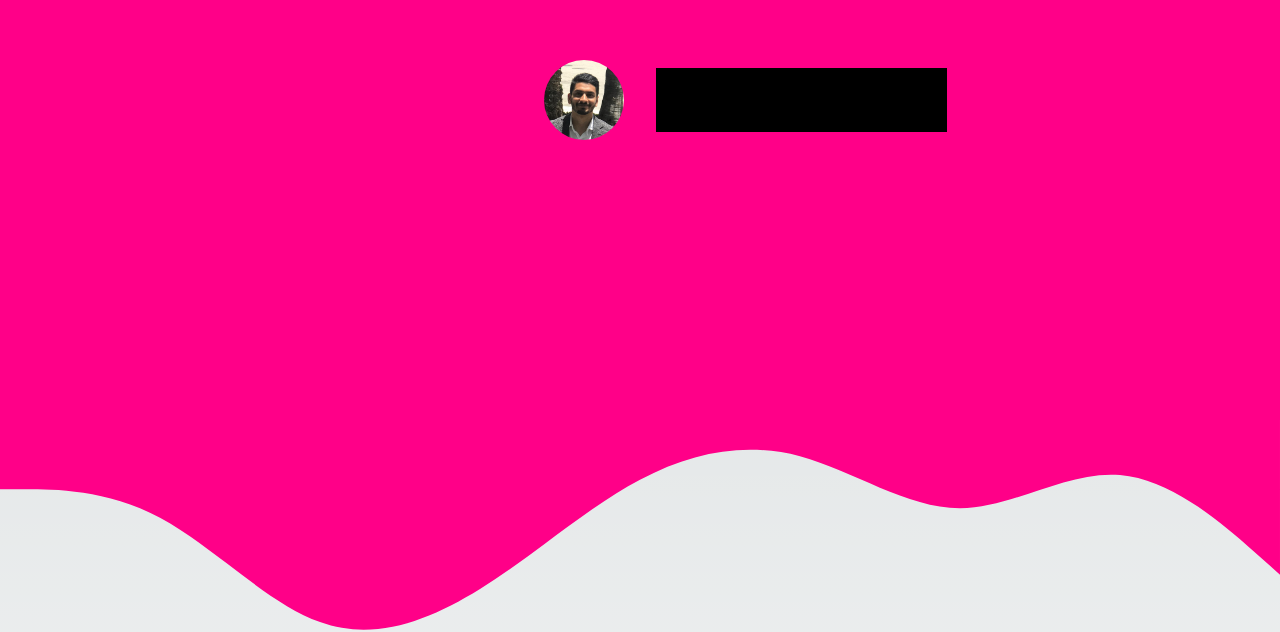
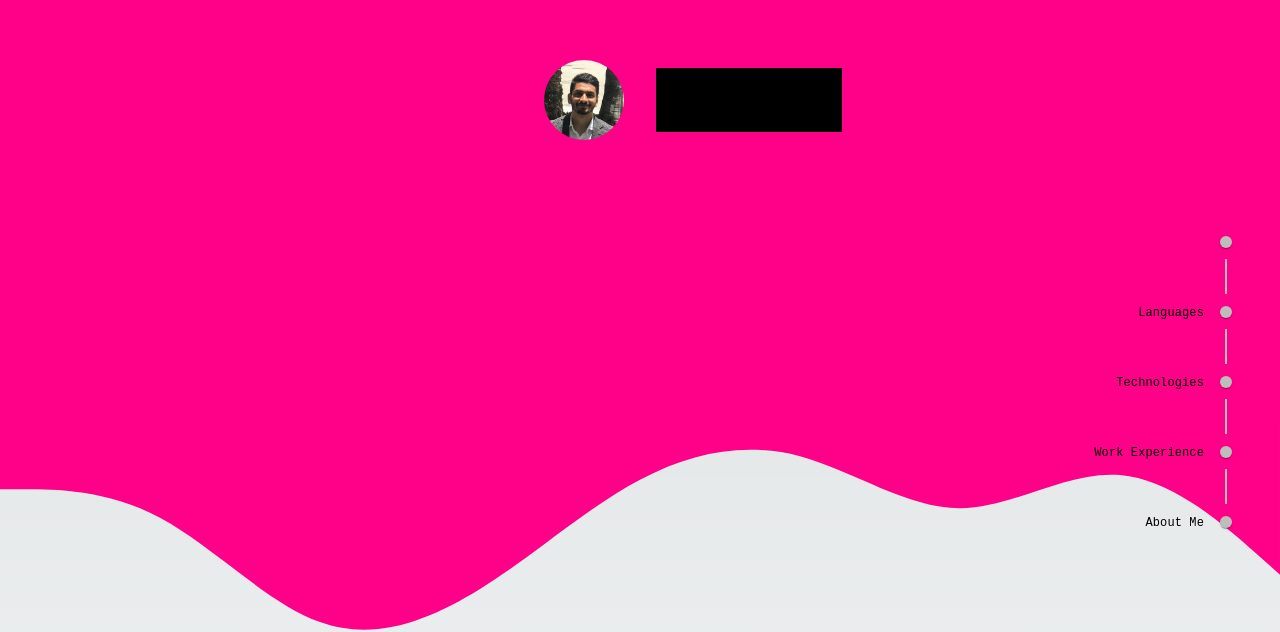
Before and after one commit to vyasa1999/portfolio, a Next.js app: page / in a window 1280 px wide. Shown: the part 220-852 px from the top of the page. Built offline with nearby package versions, Linux system fonts and the light colour scheme.

Commit message:
added nav

```diff
--- a/package.json
+++ b/package.json
@@ -9,6 +9,11 @@
     "lint": "next lint"
   },
   "dependencies": {
+    "@emotion/react": "^11.10.5",
+    "@emotion/styled": "^11.10.5",
+    "@mui/icons-material": "^5.11.9",
+    "@mui/lab": "^5.0.0-alpha.120",
+    "@mui/material": "^5.11.9",
     "@next/font": "13.1.6",
     "@types/node": "18.13.0",
     "@types/react": "18.0.28",
--- a/src/components/index/Title.tsx
+++ b/src/components/index/Title.tsx
@@ -1,6 +1,7 @@
 import { useSpring, animated, config } from 'react-spring'
 import { TypeAnimation } from 'react-type-animation'
 import { useEffect } from 'react'
+
 
 import RoundImage from '../common/RoundImage'
 export default function Title() {
@@ -50,6 +51,7 @@ export default function Title() {
                     top: -2vh;
                     position: relative;
                 }
+
                 /* For extremely small screen devices (595px and below) */
                 @media only screen and (max-width: 595px) {
                     .imageHeaderContainer{
@@ -139,6 +141,7 @@ export default function Title() {
                 />
 
             </svg>
+
         </>
     )
 }
--- a/src/pages/index.tsx
+++ b/src/pages/index.tsx
@@ -3,10 +3,81 @@ import Image from 'next/image'
 import { Inter } from '@next/font/google'
 import styles from '@/styles/Home.module.css'
 
+import { createTheme, ThemeProvider } from '@mui/system'
+import { styled } from '@mui/material/styles';
+import Timeline from '@mui/lab/Timeline';
+import TimelineItem from '@mui/lab/TimelineItem';
+import TimelineSeparator from '@mui/lab/TimelineSeparator';
+import TimelineConnector from '@mui/lab/TimelineConnector';
+import TimelineContent from '@mui/lab/TimelineContent';
+import TimelineDot from '@mui/lab/TimelineDot';
+
 import Title from '@/components/index/Title'
 const inter = Inter({ subsets: ['latin'] })
+const theme = createTheme({
+  typography: {
+    fontFamily: 'monospace',
+  },
+});
+const NavTimeline = styled(Timeline)<any>(({ theme }) => ({
+  position: 'fixed',
+  background: 'none',
+  zIndex: 100,
+  fontSize: '1rem',
+  right: 0,
+  bottom: 0
+}));
+const NavTimelineItem = styled(TimelineItem)<any>(({ theme }) => ({
+  width: '1px',
+}));
+const NavTimelineContent = styled(TimelineContent)<any>(({ theme }) => ({
+  fontFamily: 'monospace',
+  fontSize: '.75rem',
+  overflowInline: 'visible',
+  whiteSpace: 'nowrap',
+  marginTop: '.25rem'
+}));
+function Nav() {
+  return (
+    <NavTimeline position="left">
+      <NavTimelineItem>
+        <TimelineSeparator>
+          <TimelineDot />
+          <TimelineConnector />
+        </TimelineSeparator>
+      </NavTimelineItem>
+      <NavTimelineItem>
+        <TimelineSeparator>
+          <TimelineDot />
+          <TimelineConnector />
+        </TimelineSeparator>
+        <NavTimelineContent>Languages</NavTimelineContent>
+      </NavTimelineItem>
+      <NavTimelineItem>
+        <TimelineSeparator>
+          <TimelineDot />
+          <TimelineConnector />
+        </TimelineSeparator>
+        <NavTimelineContent>Technologies</NavTimelineContent>
+      </NavTimelineItem>
+      <NavTimelineItem>
+        <TimelineSeparator>
+          <TimelineDot />
+          <TimelineConnector />
+        </TimelineSeparator>
+        <NavTimelineContent>Work Experience</NavTimelineContent>
+      </NavTimelineItem>
+      <NavTimelineItem>
+        <TimelineSeparator>
+          <TimelineDot />
+        </TimelineSeparator>
+        <NavTimelineContent>About Me</NavTimelineContent>
+      </NavTimelineItem>
+    </NavTimeline>
+  )
+}
+export default function Home() {
 
-export default function Home() {
   return (
     <>
       <Head>
@@ -16,9 +87,11 @@ export default function Home() {
         <link rel="icon" href="/favicon.ico" />
       </Head>
       <main>
-        <Title/>
-        <div style={{height: '100vh'}}></div>
+        <Nav />
+        <Title />
+        <div style={{ height: '100vh' }}></div>
       </main>
     </>
+
   )
 }
```
Also changed, not shown: src/styles/Home.module.css (line endings or trailing spaces), 1 other file (tests, documents, lock files or other folders).
